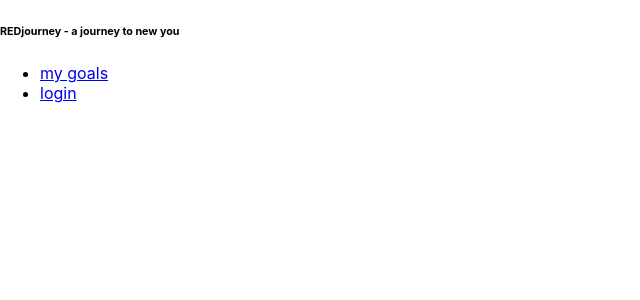
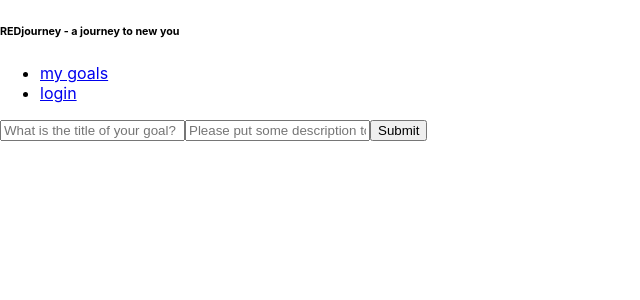
Before and after one commit to nthngoc277/redjourney, a React (Create React App) app: page /create-goal in a window 1280 px wide. Shown: the top 300 px of the page, without its empty margins (0-640 px from the left). Built offline with nearby package versions, Linux system fonts and the light colour scheme.

Commit message:
WIP create goal from FE

```diff
--- a/src/components/App.js
+++ b/src/components/App.js
@@ -4,6 +4,7 @@ import GoalList from './GoalList'
 import Header from './Header'
 import Login from './Login'
 import { Switch, Route } from 'react-router-dom'
+import CreateGoal from './CreateGoal';
 
 class App extends Component {
   render() {
@@ -12,6 +13,7 @@ class App extends Component {
         <Header />
         <Switch>
           <Route exact path="/" component={GoalList} />
+          <Route exact path="/create-goal" component={CreateGoal} />
           <Route exact path="/login" component={Login} />
         </Switch>
       </Fragment>
--- /dev/null
+++ b/src/components/CreateGoal.js
@@ -0,0 +1,55 @@
+import React, { Component } from 'react'
+import { Mutation } from 'react-apollo'
+import gql from 'graphql-tag'
+
+const CREATE_GOAL_MUTATION = gql`
+  mutation CreateGoalMutation($title: String!, $description: String!){
+    createGoal(
+      title: $title,
+      description: $description
+      ) {
+      id
+      title
+      description
+      createdAt
+      createdBy {
+        name
+      }
+    }
+  }
+`
+class CreateGoal extends Component {
+  state = {
+    title: '',
+    description: ''
+  }
+
+  render() {
+    const { title, description } = this.state
+    return (
+      <div>
+        <input
+          value={title}
+          onChange={e => this.setState({title: e.target.value})}
+          type='text'
+          placeholder='What is the title of your goal?'
+        />
+        <input
+          value={description}
+          onChange={e => this.setState({description: e.target.value})}
+          type='text'
+          placeholder='Please put some description to make the goal clear'
+        />
+        <Mutation
+          mutation={CREATE_GOAL_MUTATION}
+          variables={{ title, description }}
+          onCompleted={() => this.props.history.push('/')}
+        >
+          {postMutation => <button onClick={postMutation}>Submit</button>}
+        </Mutation>
+      </div>
+    )
+  }
+}
+
+export default CreateGoal
--- a/src/components/Header.js
+++ b/src/components/Header.js
@@ -11,6 +11,7 @@ class Header extends Component {
         <h6>REDjourney - a journey to new you</h6>
         <ul>
           <li><Link to="/">my goals</Link></li>
+          {authToken && (<li><Link to="/create-goal">create goal</Link></li>)}
           {authToken ? (
             <li onClick={() => {
               localStorage.removeItem(AUTH_TOKEN)
--- a/src/components/Login.js
+++ b/src/components/Login.js
@@ -88,7 +88,7 @@ class Login extends Component {
   }
 
   _confirm = async data => {
-    const { token } = this.state.login ? data.signInUser.token : data.createUser.token
+    const token = this.state.login ? data.signInUser.token : data.createUser.token
     this._saveUserData(token)
     this.props.history.push(`/`)
   }
```
Also changed, not shown: 1 other file (tests, documents, lock files or other folders).
